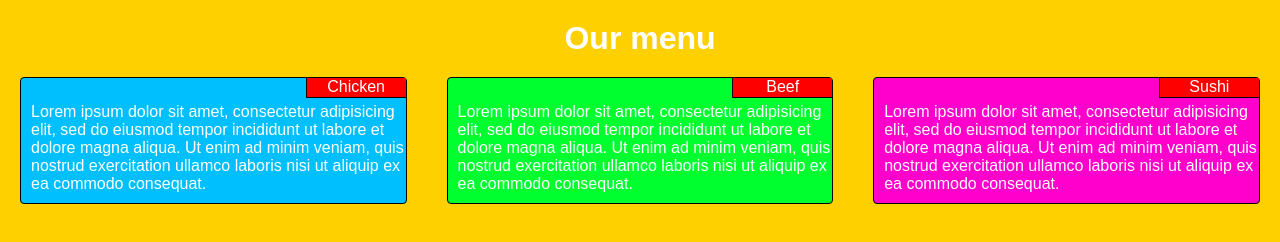
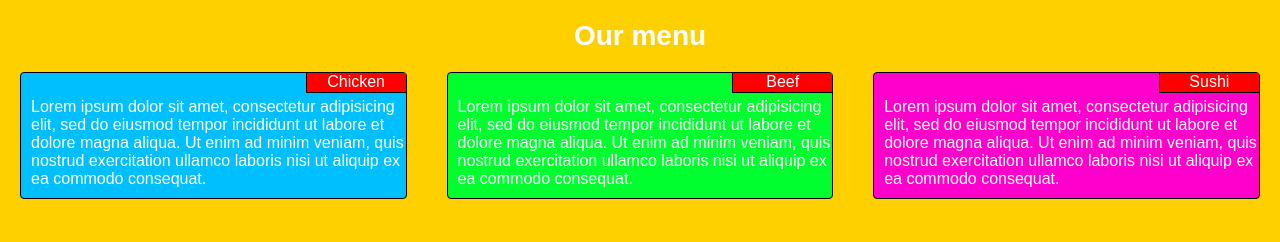
Before and after one commit to viniciusrs/module2, a plain HTML site: page site/index.html in a window 1280 px wide. Drawn offline with Linux system fonts and the light colour scheme.

Commit message:
Final work :DDD

```diff
--- a/site/css/style.css
+++ b/site/css/style.css
@@ -146,6 +146,10 @@ body{
 
 /************ Styles of articles ******/
 
+h1{
+  font-size: 1.75em;
+}
+
 h3{
   font-weight: normal;
   font-size: 1em;
@@ -172,7 +176,6 @@ h3{
 .menu{
   position: relative;
   margin: 0px 20px 10px 20px;
-  clear: right;
   color: white;
   text-align: left;
   padding: 0px 0px 10px 10px;
```
